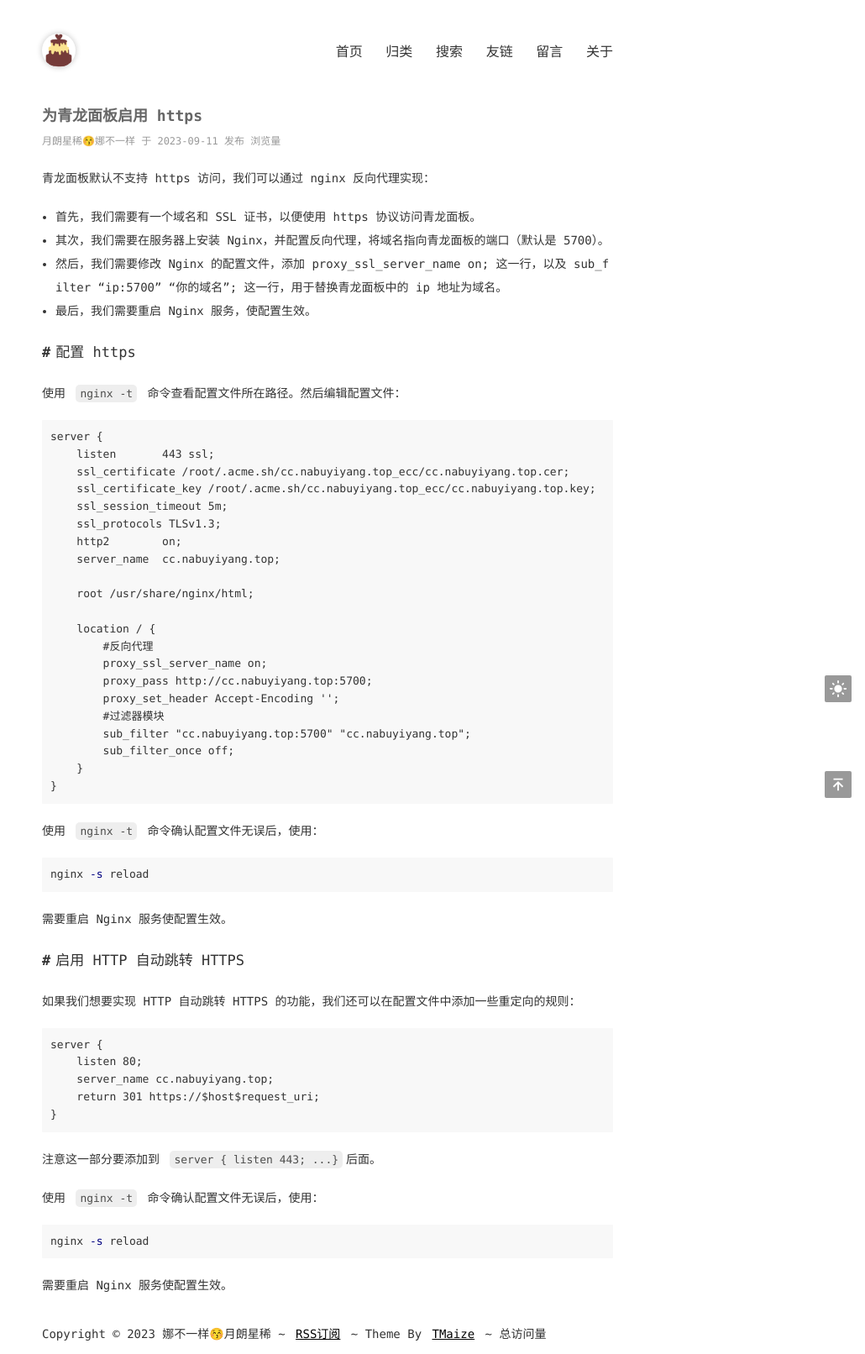
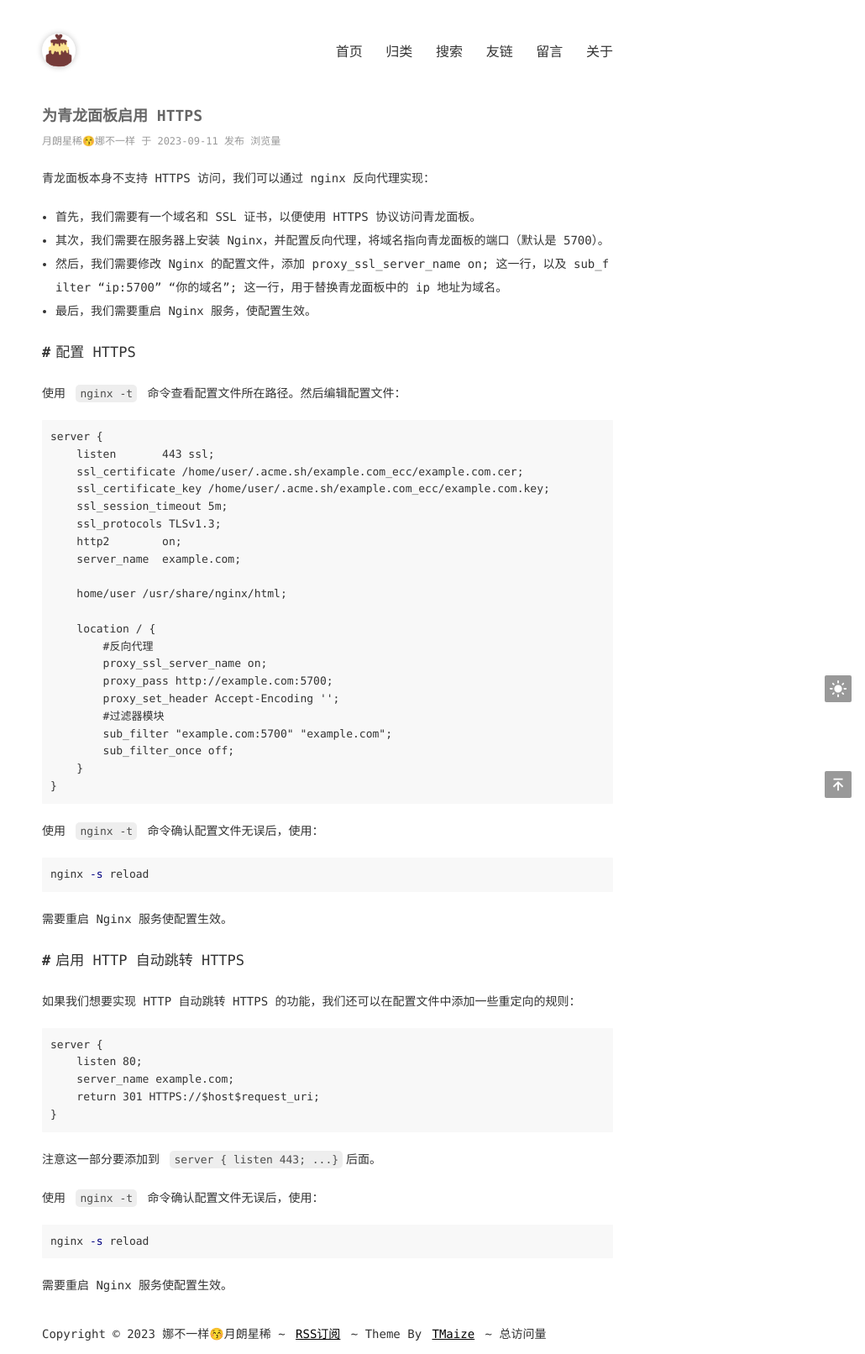
Before and after one commit to nksmiles/nksmiles.github.io, a Jekyll site: the page built from _posts/2023-09-11-enable-https-for-qinglong-panel.md, in a window 1280 px wide. Shown: the whole page at 84% size, without its empty margins (250-1280 px from the left). Built offline with Jekyll 4.4.1, drawn with Linux system fonts in a browser that asks for light colours; comment, search, counter and statistics services are not loaded.

Commit message:
Update 2023-09-11-enable-https-for-qinglong-panel.md

````diff
--- a/_posts/2023-09-11-enable-https-for-qinglong-panel.md
+++ b/_posts/2023-09-11-enable-https-for-qinglong-panel.md
@@ -1,38 +1,38 @@
 ---
 layout: mypost
-title: 为青龙面板启用 https
+title: 为青龙面板启用 HTTPS
 categories: [Linux]
 ---
 
-青龙面板默认不支持 https 访问，我们可以通过 nginx 反向代理实现：
+青龙面板本身不支持 HTTPS 访问，我们可以通过 nginx 反向代理实现：
 
-- 首先，我们需要有一个域名和 SSL 证书，以便使用 https 协议访问青龙面板。
+- 首先，我们需要有一个域名和 SSL 证书，以便使用 HTTPS 协议访问青龙面板。
 - 其次，我们需要在服务器上安装 Nginx，并配置反向代理，将域名指向青龙面板的端口（默认是 5700）。
 - 然后，我们需要修改 Nginx 的配置文件，添加 proxy_ssl_server_name on; 这一行，以及 sub_filter "ip:5700" "你的域名"; 这一行，用于替换青龙面板中的 ip 地址为域名。
 - 最后，我们需要重启 Nginx 服务，使配置生效。
 
-## 配置 https
+## 配置 HTTPS
 使用 `nginx -t` 命令查看配置文件所在路径。然后编辑配置文件：
 
 ```
 server {
     listen       443 ssl;
-    ssl_certificate /root/.acme.sh/cc.nabuyiyang.top_ecc/cc.nabuyiyang.top.cer;
-    ssl_certificate_key /root/.acme.sh/cc.nabuyiyang.top_ecc/cc.nabuyiyang.top.key;
+    ssl_certificate /home/user/.acme.sh/example.com_ecc/example.com.cer;
+    ssl_certificate_key /home/user/.acme.sh/example.com_ecc/example.com.key;
     ssl_session_timeout 5m;
     ssl_protocols TLSv1.3;
     http2        on;
-    server_name  cc.nabuyiyang.top;
+    server_name  example.com;
 
-    root /usr/share/nginx/html;
+    home/user /usr/share/nginx/html;
 
     location / {
         #反向代理
         proxy_ssl_server_name on;
-        proxy_pass http://cc.nabuyiyang.top:5700;
+        proxy_pass http://example.com:5700;
         proxy_set_header Accept-Encoding '';
         #过滤器模块
-        sub_filter "cc.nabuyiyang.top:5700" "cc.nabuyiyang.top";
+        sub_filter "example.com:5700" "example.com";
         sub_filter_once off;
     }
 }
@@ -49,8 +49,8 @@ nginx -s reload
 ```
 server {
     listen 80;
-    server_name cc.nabuyiyang.top;
-    return 301 https://$host$request_uri;
+    server_name example.com;
+    return 301 HTTPS://$host$request_uri;
 }
 ```
 注意这一部分要添加到 `server {    listen 443; ...}`后面。
````
